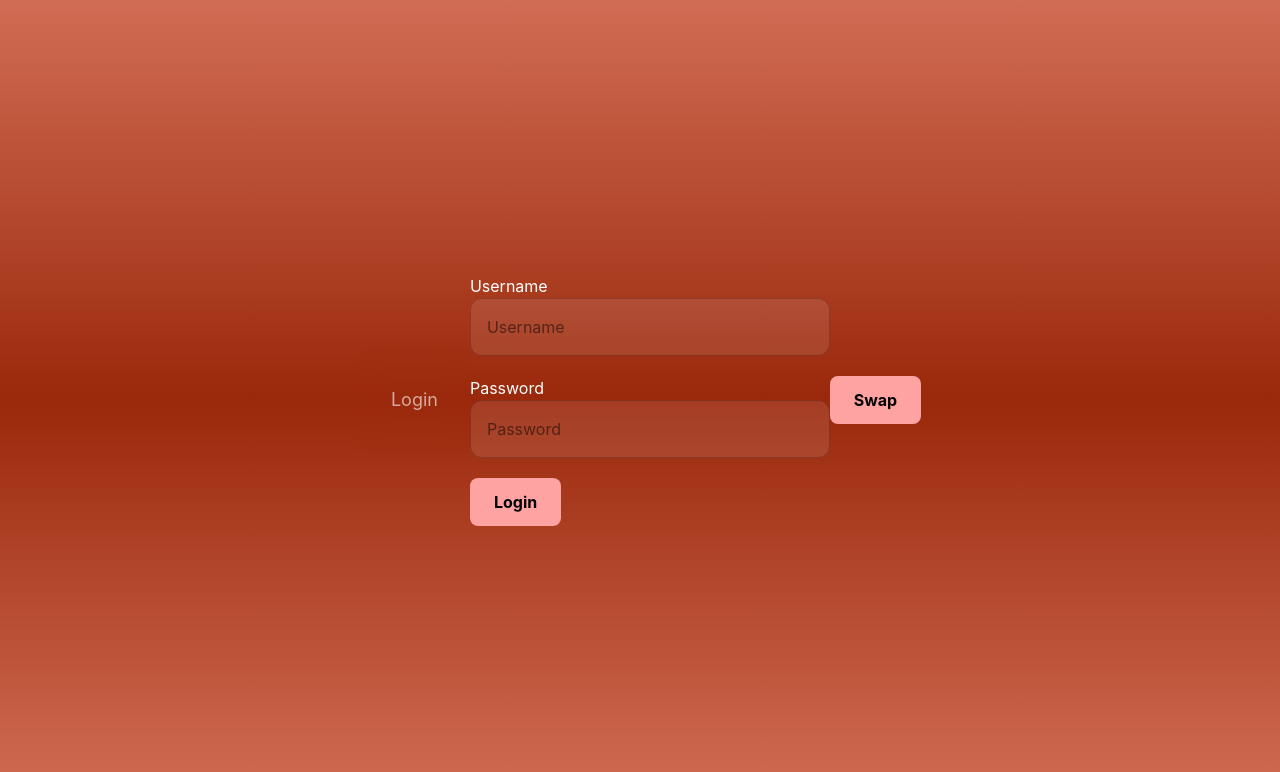
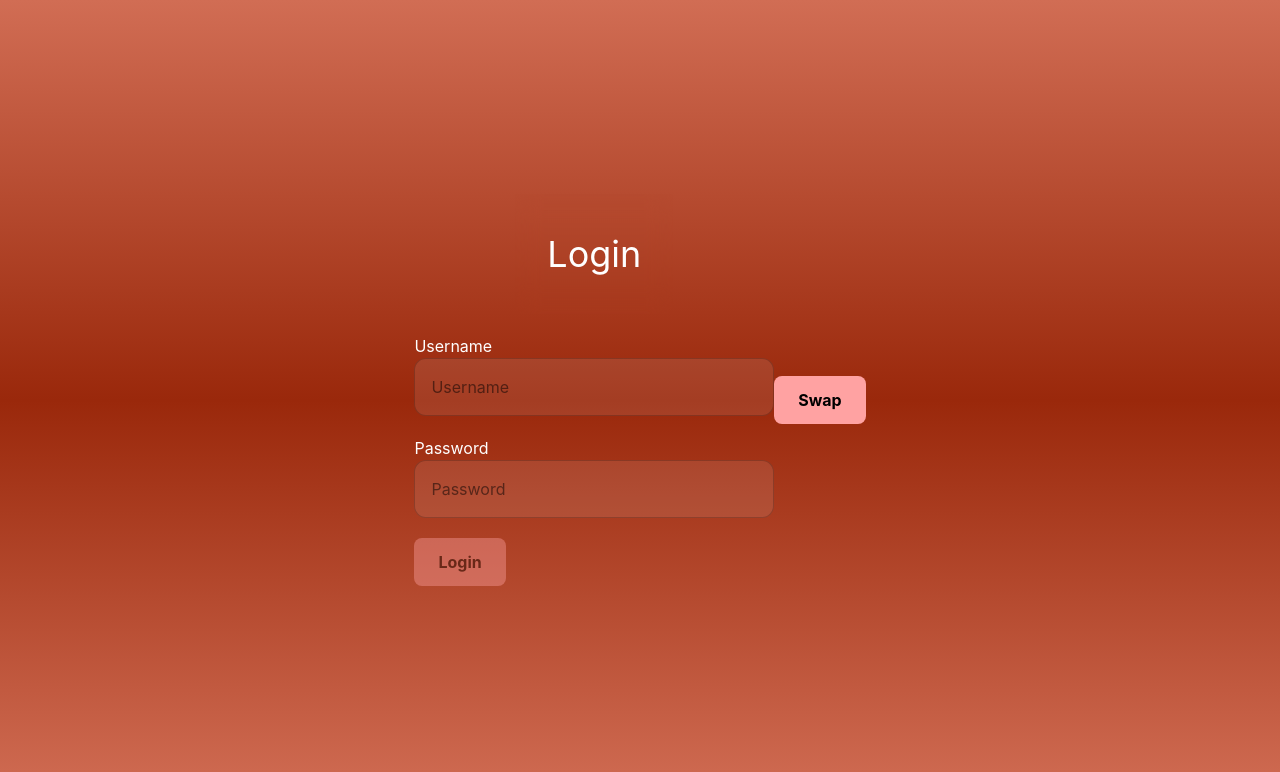
Before and after one commit to youssefibrahim3/PumpPlanner, a React app in the folder frontend/: page /login in a window 1280 px wide. Shown: the top 772 px of the page. Built offline with nearby package versions, Linux system fonts and the light colour scheme; the HTML template or start-up script is replaced by a standard one.

Commit message:
Update LoginForm.jsx

```diff
--- a/frontend/src/components/LoginForm.jsx
+++ b/frontend/src/components/LoginForm.jsx
@@ -20,11 +20,11 @@ export default function LoginForm() {
 
     return (
         <div
-        className="relative min-h-screen flex items-center justify-center overflow-hidden"
+        className="relative min-h-screen flex flex-col items-center justify-center overflow-hidden"
         style={{background:"linear-gradient(to bottom, #d16d54, #9a280b, #d16d54)"}}>
         <div className="justify-center text-center gap-3 items-center"></div>
 
-            <h1 className="text-white/60 text-lg backdrop-blur-md px-8 py-10">Login</h1>
+            <h1 className="text-white text-4xl backdrop-blur-md px-8 py-10">Login</h1>
 
             <form id="login_form" className="space-y-5 my-5">
                 <div>
@@ -52,7 +52,7 @@ export default function LoginForm() {
                 </div>
 
                 <button
-                className="bg-red-300 hover:bg-red-700 px-6 py-3 rounded-lg font-bold cursor-pointer"
+                className="bg-red-300 hover:bg-red-700 px-6 py-3 rounded-lg font-bold cursor-pointer disabled:opacity-40 disabled:cursor-not-allowed"
                 type="submit"
                 onClick={handleLogin}
                 disabled={!(username.length > 0 && password.length > 0)}>
```
